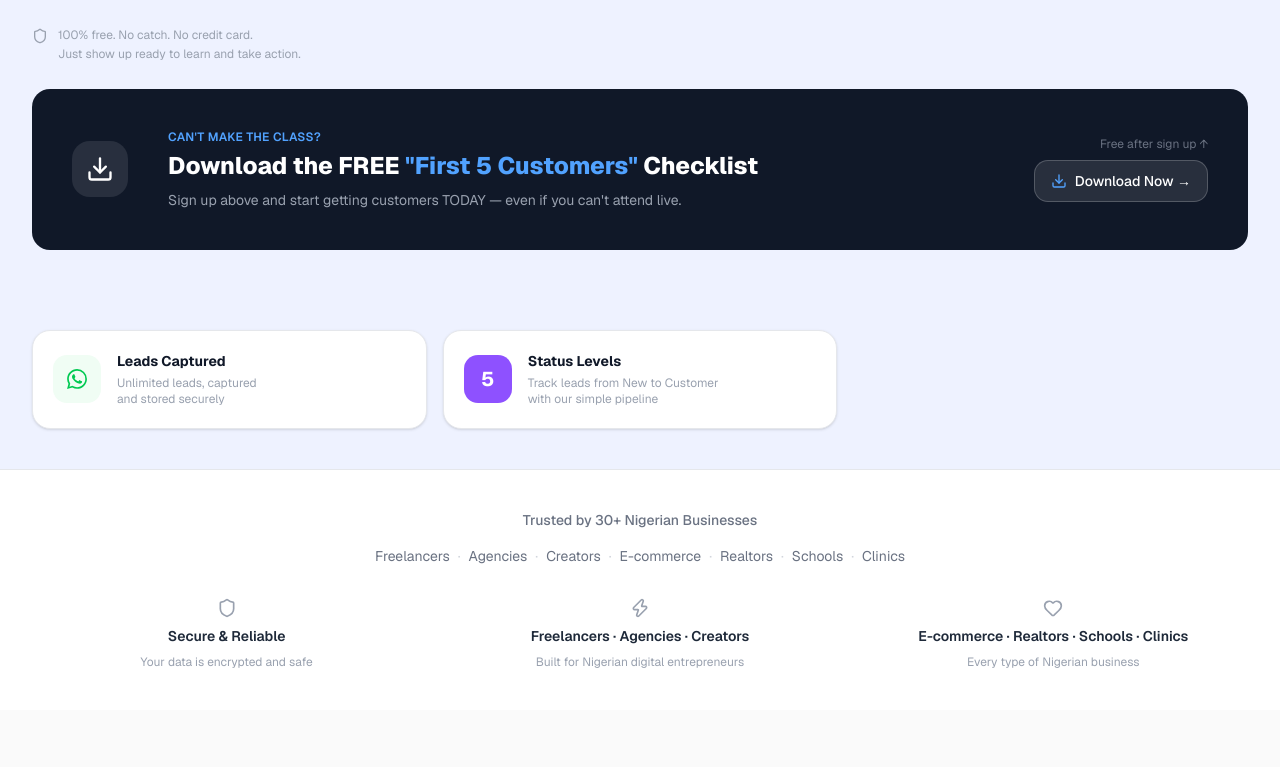
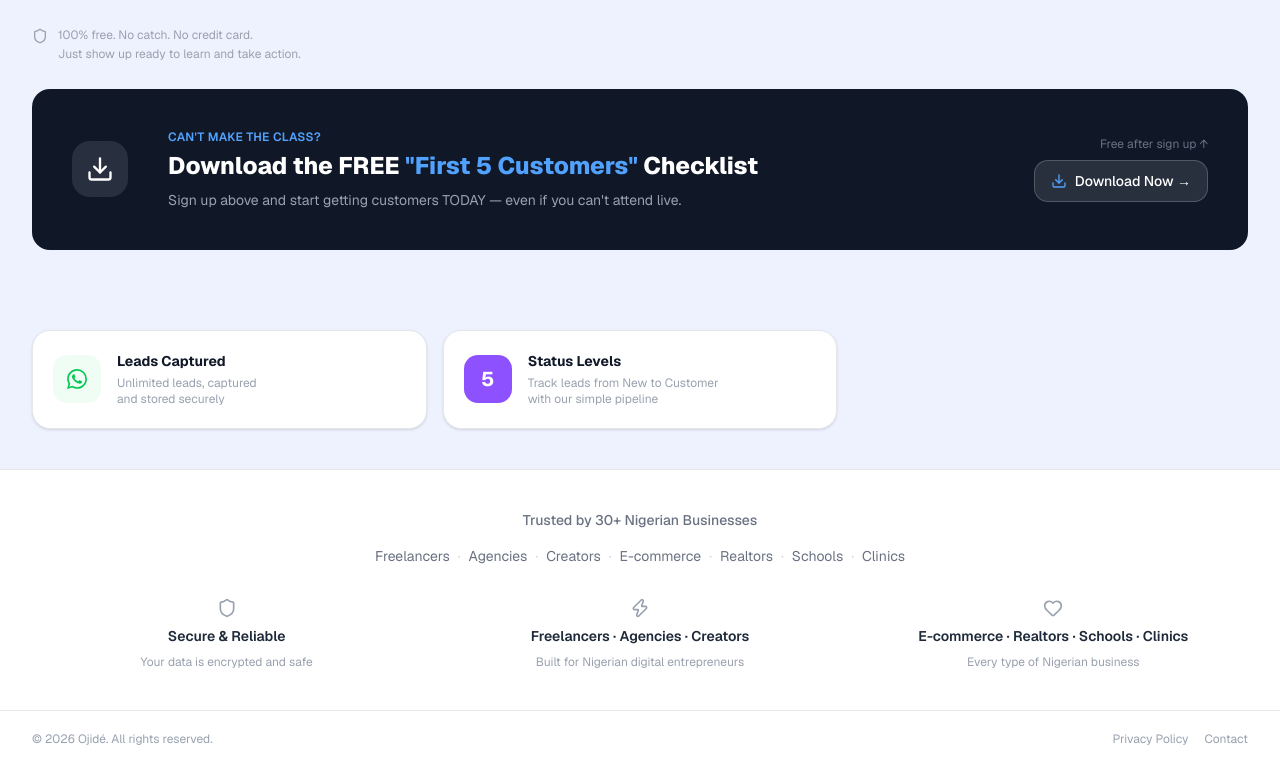
Before and after one commit to glmite25/leadflow, a Next.js app: page / in a window 1280 px wide. Shown: the part 1087-1854 px from the top of the page. Before the commit the page ends 1797 px from the top, so only its background shows below. Built offline with nearby package versions, Linux system fonts and the light colour scheme; no server answers.

Commit message:
addee privacy link

```diff
--- a/app/page.tsx
+++ b/app/page.tsx
@@ -1,6 +1,7 @@
 import { LeadForm } from '@/components/lead-form';
 import { CountdownTimer } from '@/components/countdown-timer';
 import { HeroAnimated } from '@/components/hero-animated';
+import Link from 'next/link';
 import {
   Filter,
   Shield,
@@ -267,6 +268,21 @@ export default function Home() {
           </div>
         </section>
       </main>
+
+      {/* ── Footer ───────────────────────────────────────────────────────── */}
+      <footer className="border-t border-gray-200 bg-white">
+        <div className="max-w-7xl mx-auto px-4 sm:px-6 lg:px-8 py-5 flex flex-col sm:flex-row items-center justify-between gap-2">
+          <p className="text-xs text-gray-400">© {new Date().getFullYear()} Ojidé. All rights reserved.</p>
+          <div className="flex items-center gap-4">
+            <Link href="/privacy" className="text-xs text-gray-400 hover:text-gray-600 transition-colors">
+              Privacy Policy
+            </Link>
+            <a href="mailto:gigsdev007@gmail.com" className="text-xs text-gray-400 hover:text-gray-600 transition-colors">
+              Contact
+            </a>
+          </div>
+        </div>
+      </footer>
     </div>
   );
 }
```
